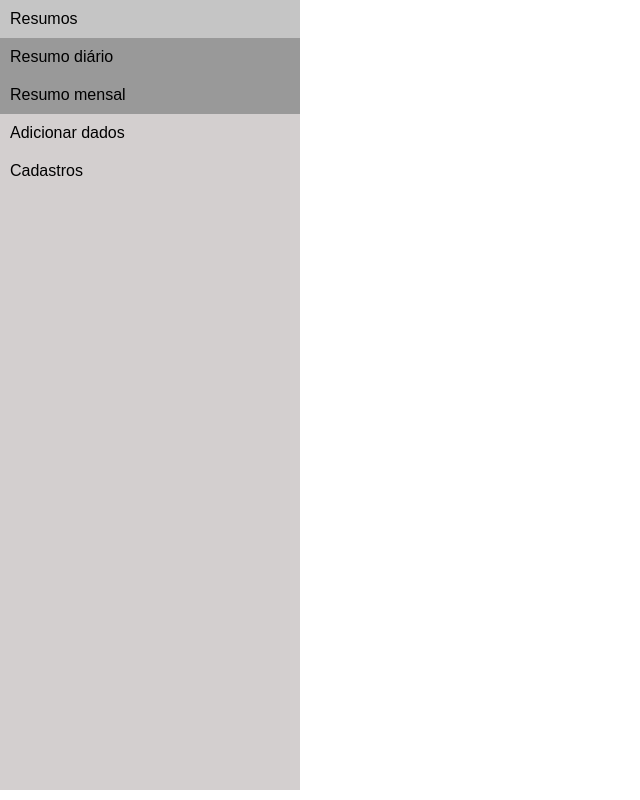
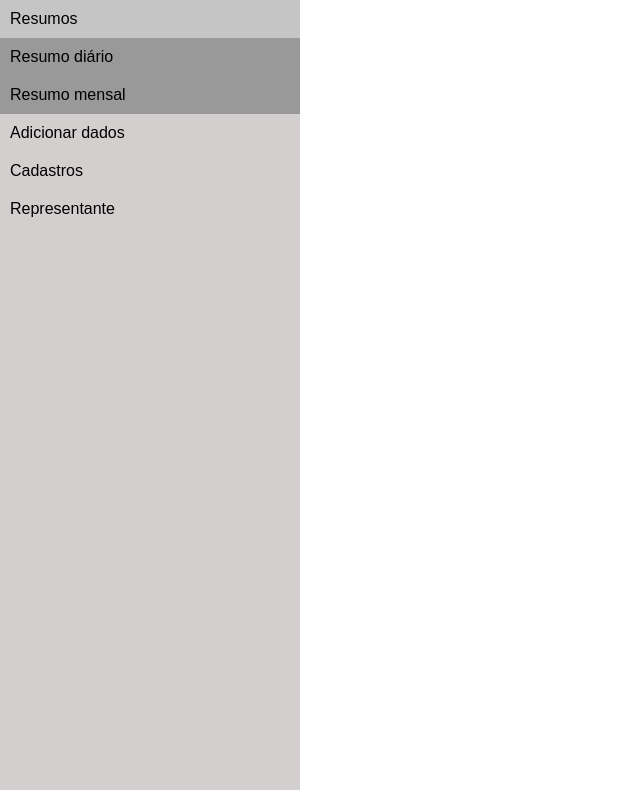
Before and after one commit to guilhermegoedtel/fluxo_de_caixa, a PHP site: page /includes/menu.php in a window 1280 px wide. Shown: the whole page, without its empty margins (0-640 px from the left). Run offline with PHP 8.4, Linux system fonts and the light colour scheme.

Commit message:
Menu alterado

```diff
--- a/includes/menu.php
+++ b/includes/menu.php
@@ -28,6 +28,11 @@ include_once("conectar.php");
             <li><a href="formularios/add_categoria.php">Categoria</a></li>
         </ul>
         </li>
+        <li><a href="">Representante</a>
+        <ul class="submenu">
+            <li><a href="formularios/add_usuario.php">Area do representante</a></li>
+        </ul>
+        </li>
     </ul>
     </nav>
 </div>
--- a/index.php
+++ b/index.php
@@ -20,6 +20,3 @@
 </form>
 </body>
 </html>
-
-
-<!--Teste-->
```
